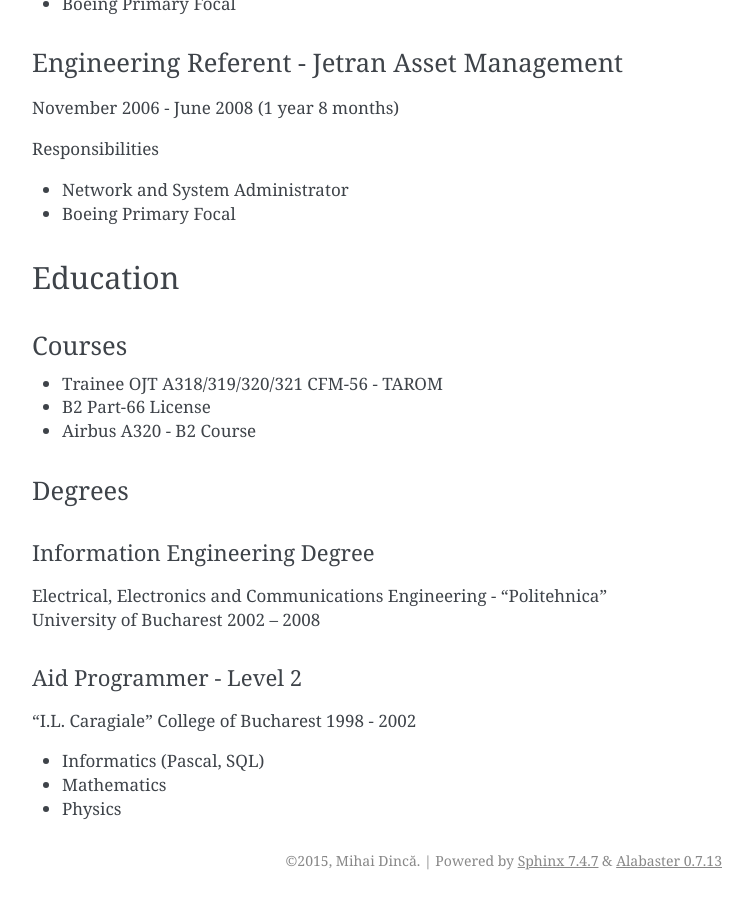
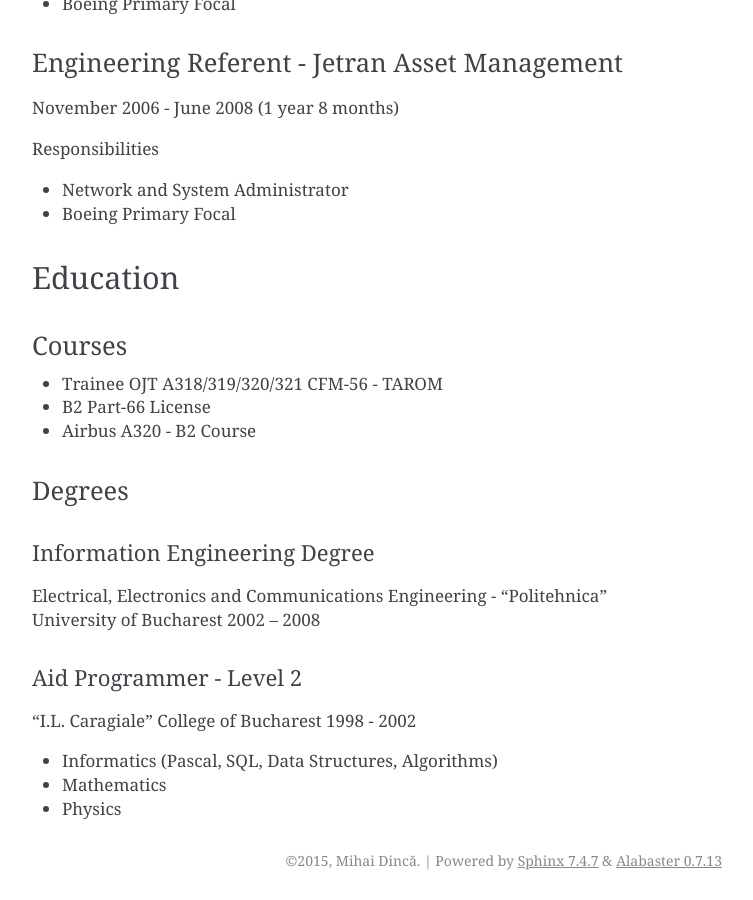
Before and after one commit to dincamihai/dincamihai.github.io, a Sphinx documentation site: the page built from source/index.rst, in a window 1280 px wide and 900 px high, scrolled down 3196 px. Shown: the whole window, without its empty margins (388-1141 px from the left). Built offline with Sphinx 7.4.7, drawn with Linux system fonts in a browser that asks for light colours.

Commit message:
update index.rst

```diff
--- a/source/index.rst
+++ b/source/index.rst
@@ -168,6 +168,6 @@ Aid Programmer - Level 2
 "I.L. Caragiale" College of Bucharest
 1998 - 2002
 
-* Informatics (Pascal, SQL)
+* Informatics (Pascal, SQL, Data Structures, Algorithms)
 * Mathematics
 * Physics
```
